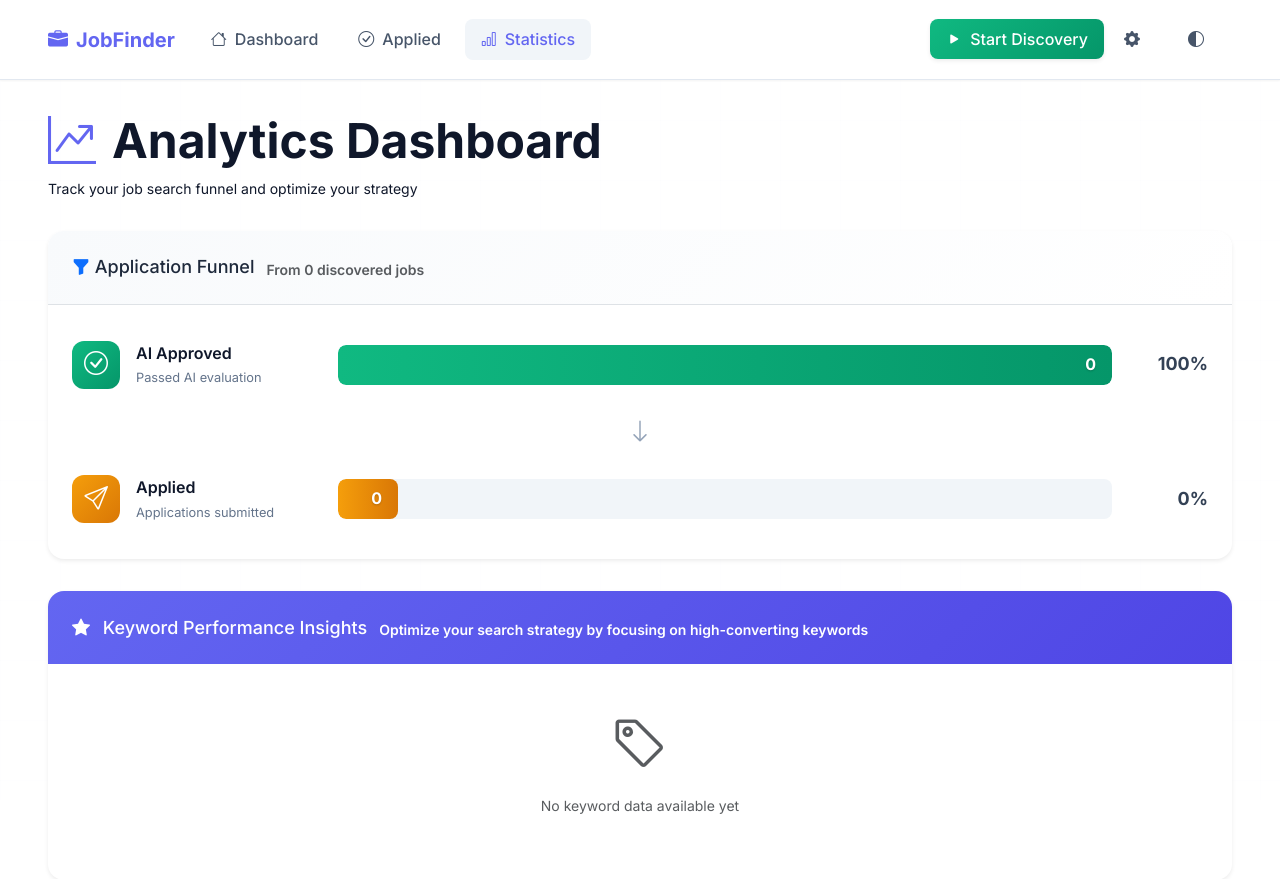
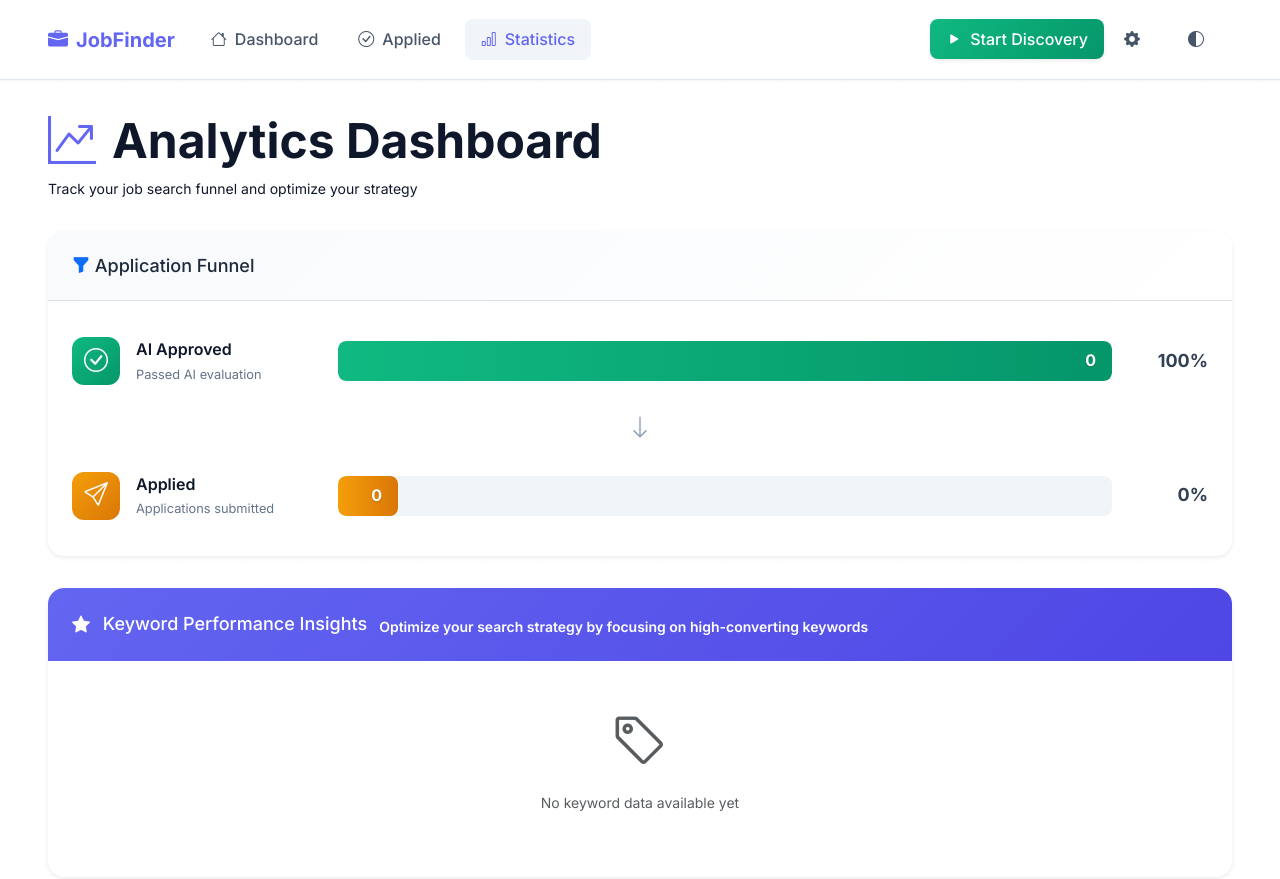
Before and after one commit to mbusbee505/JobFinder, a Flask app: page /statistics in a window 1280 px wide. Shown: the top 879 px of the page. Run offline with Flask 3, Linux system fonts and the light colour scheme; data that the repository does not hold is empty.

Commit message:
Remove discovered jobs reference from funnel header

```diff
--- a/templates/statistics.html
+++ b/templates/statistics.html
@@ -17,7 +17,6 @@
     <div class="card mb-6 border-0 shadow-sm">
         <div class="card-header bg-white border-bottom">
             <h5 class="mb-0"><i class="bi bi-funnel-fill text-primary"></i> Application Funnel</h5>
-            <p class="mb-0 mt-1 small text-muted">From {{ statistics.basic.total_discovered }} discovered jobs</p>
         </div>
         <div class="card-body p-4">
             <div class="funnel-horizontal">
```
